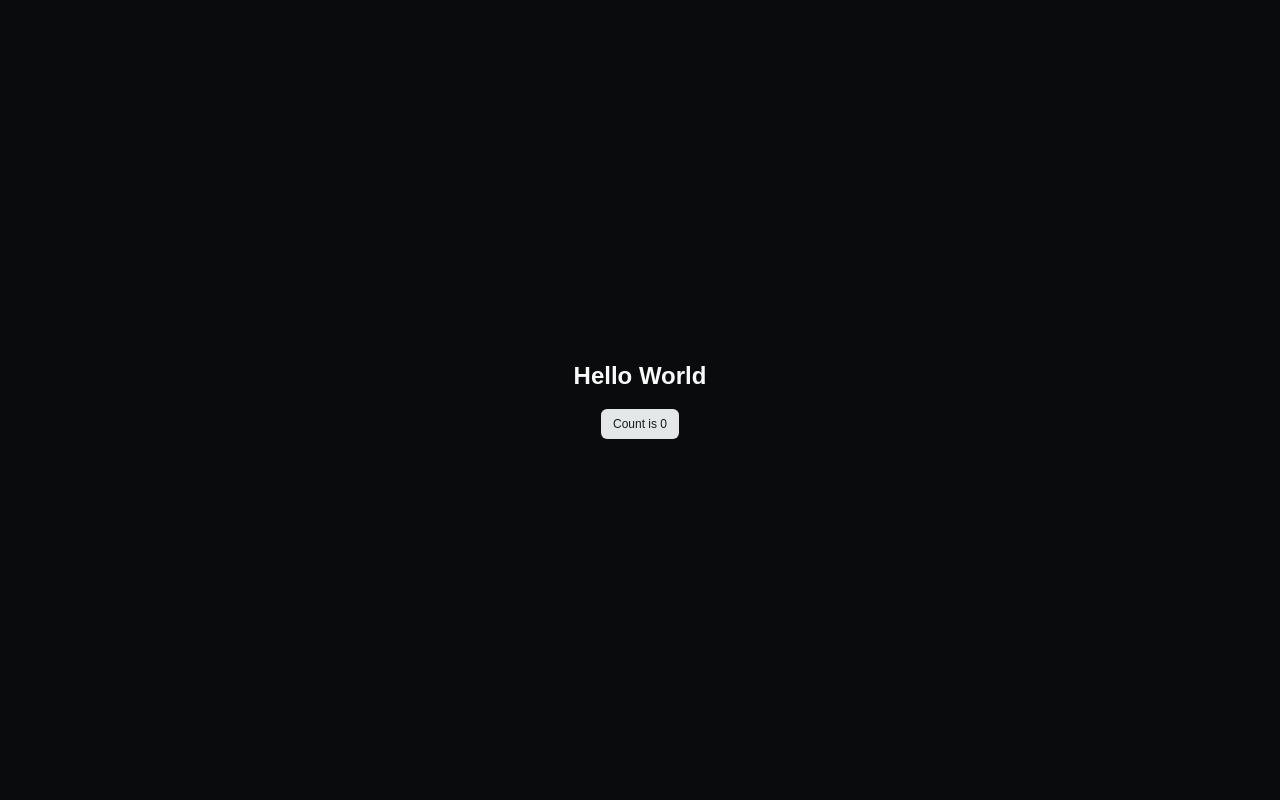
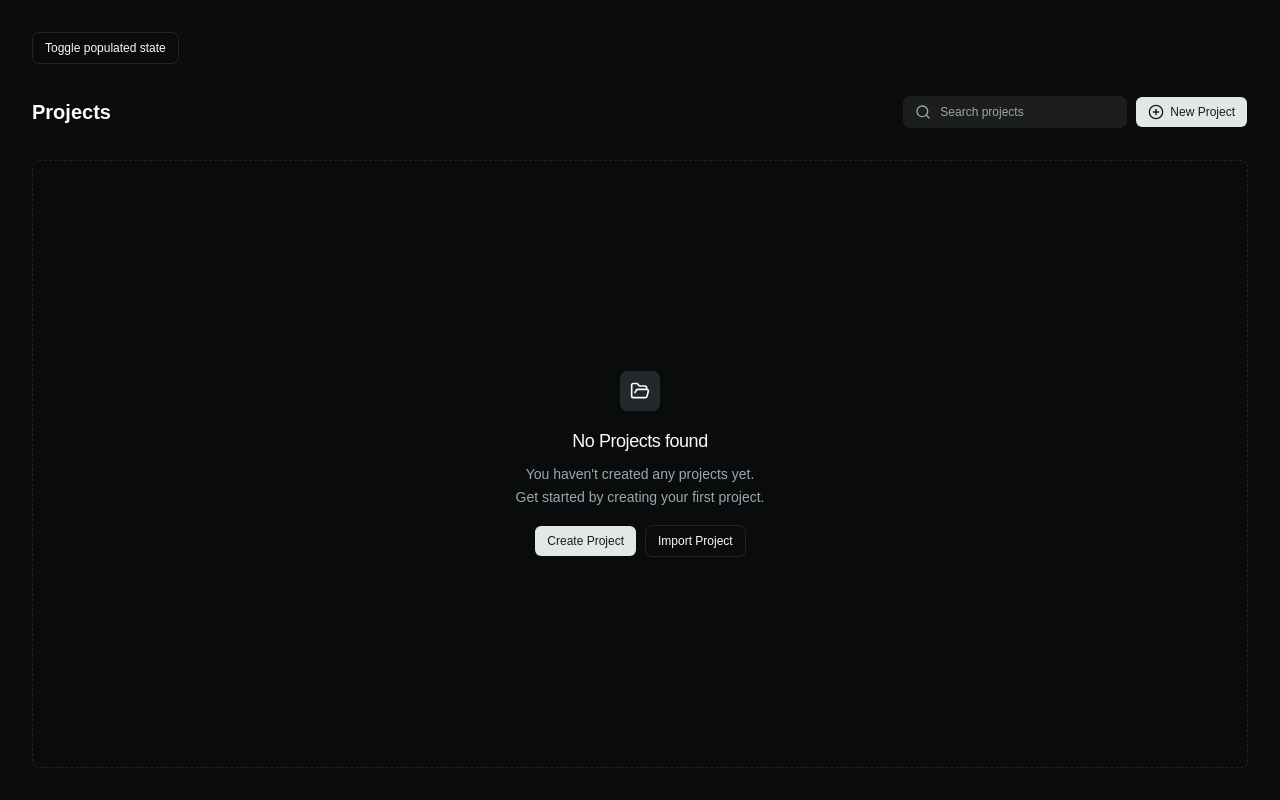
Before and after one commit to akn-corp/led-studio-editor, a React (Vite) app: page / in a window 1280 px wide. Built offline with nearby package versions, Linux system fonts and the light colour scheme.

Commit message:
feat(ui): implement editor home screen

```diff
--- a/src/app/routes/home.tsx
+++ b/src/app/routes/home.tsx
@@ -1,13 +1,25 @@
 import { Button } from '@/components/ui/button'
-import { useState } from 'react'
+import { EmptyProjects } from '@/components/home/empty-projects'
+import { HomeHeader } from '@/components/home/home-header'
+import { ProjectGrid } from '@/components/home/project-grid'
+import { useProjectList } from '@/components/home/use-project-list'
 
 function Home() {
-  const [count, setCount] = useState(0)
+  const { hasProjects, toggleHasProjects, projects, goToEditor } = useProjectList()
 
   return (
-    <div className="flex h-screen w-screen flex-col items-center justify-center gap-4">
-      <h1 className="text-2xl font-semibold">Hello World</h1>
-      <Button onClick={() => setCount((c) => c + 1)}>Count is {count}</Button>
+    <div className="flex h-screen w-screen flex-col gap-8 p-8">
+      <Button variant="outline" className="self-start" onClick={toggleHasProjects}>
+        Toggle {hasProjects ? 'empty' : 'populated'} state
+      </Button>
+
+      <HomeHeader onCreateProject={goToEditor} />
+
+      {hasProjects ? (
+        <ProjectGrid projects={projects} />
+      ) : (
+        <EmptyProjects onCreateProject={goToEditor} />
+      )}
     </div>
   )
 }
--- /dev/null
+++ b/src/components/home/empty-projects.tsx
@@ -0,0 +1,34 @@
+import { FolderOpen } from 'lucide-react'
+import { Button } from '@/components/ui/button'
+import {
+  Empty,
+  EmptyContent,
+  EmptyDescription,
+  EmptyHeader,
+  EmptyMedia,
+  EmptyTitle,
+} from '@/components/ui/empty'
+
+function EmptyProjects({ onCreateProject }: { onCreateProject: () => void }) {
+  return (
+    <Empty className="flex-1 border border-dashed">
+      <EmptyHeader>
+        <EmptyMedia variant="icon">
+          <FolderOpen />
+        </EmptyMedia>
+        <EmptyTitle>No Projects found</EmptyTitle>
+        <EmptyDescription>
+          You haven't created any projects yet.
+          <br />
+          Get started by creating your first project.
+        </EmptyDescription>
+      </EmptyHeader>
+      <EmptyContent className="flex-row justify-center gap-2">
+        <Button onClick={onCreateProject}>Create Project</Button>
+        <Button variant="outline">Import Project</Button>
+      </EmptyContent>
+    </Empty>
+  )
+}
+
+export { EmptyProjects }
--- /dev/null
+++ b/src/components/home/home-header.tsx
@@ -0,0 +1,23 @@
+import { CirclePlus, Search } from 'lucide-react'
+import { Button } from '@/components/ui/button'
+import { Input } from '@/components/ui/input'
+
+function HomeHeader({ onCreateProject }: { onCreateProject: () => void }) {
+  return (
+    <div className="flex items-center justify-between">
+      <h1 className="text-xl font-semibold">Projects</h1>
+      <div className="flex items-center gap-2">
+        <div className="relative">
+          <Search className="absolute top-1/2 left-3 size-4 -translate-y-1/2 text-muted-foreground" />
+          <Input placeholder="Search projects" className="w-56 pl-9" />
+        </div>
+        <Button onClick={onCreateProject} aria-label="Create new project">
+          <CirclePlus />
+          New Project
+        </Button>
+      </div>
+    </div>
+  )
+}
+
+export { HomeHeader }
--- /dev/null
+++ b/src/components/home/project-grid.tsx
@@ -0,0 +1,17 @@
+import { Card } from '@/components/ui/card'
+import type { Project } from '@/components/home/use-project-list'
+
+function ProjectGrid({ projects }: { projects: Project[] }) {
+  return (
+    <div className="grid grid-cols-2 gap-6 sm:grid-cols-3 lg:grid-cols-4 xl:grid-cols-5">
+      {projects.map((project) => (
+        <div key={project.id} className="flex flex-col gap-2">
+          <Card className="aspect-video" />
+          <span className="text-sm text-muted-foreground">{project.title}</span>
+        </div>
+      ))}
+    </div>
+  )
+}
+
+export { ProjectGrid }
--- /dev/null
+++ b/src/components/home/use-project-list.ts
@@ -0,0 +1,34 @@
+import { useState } from 'react'
+import { useNavigate } from 'react-router'
+import { paths } from '@/config/paths'
+
+const STATIC_PROJECT_ID = 'demo-project'
+
+export interface Project {
+  id: string
+  title: string
+}
+
+const placeholderProjects: Project[] = [
+  { id: '1', title: 'Project title' },
+  { id: '2', title: 'Project title' },
+  { id: '3', title: 'Project title' },
+  { id: '4', title: 'Project title' },
+]
+
+function useProjectList() {
+  const navigate = useNavigate()
+  const [hasProjects, setHasProjects] = useState(false)
+
+  const toggleHasProjects = () => setHasProjects((value) => !value)
+  const goToEditor = () => navigate(paths.editor.getHref(STATIC_PROJECT_ID))
+
+  return {
+    hasProjects,
+    toggleHasProjects,
+    projects: placeholderProjects,
+    goToEditor,
+  }
+}
+
+export { useProjectList }
```
